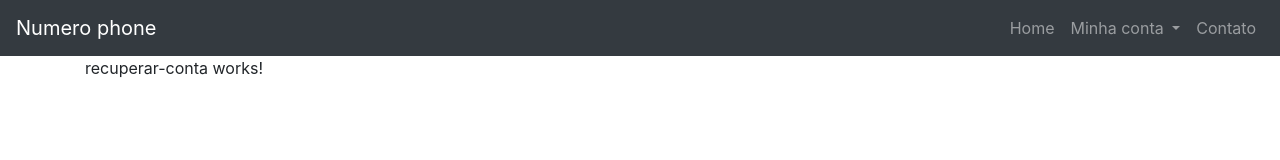
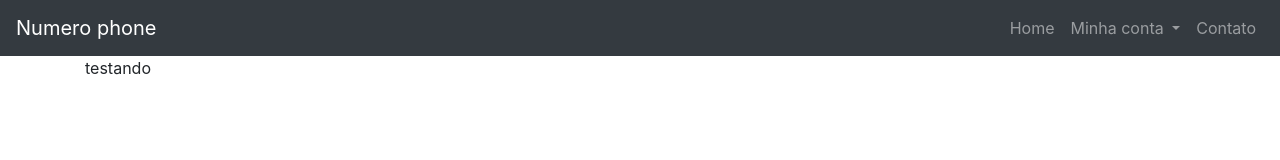
Before and after one commit to teoshg/TRBsite, an Angular app: page /recuperar in a window 1280 px wide. Shown: the top 160 px of the page. Built offline with nearby package versions, Linux system fonts and the light colour scheme.

Commit message:
testando

```diff
--- a/src/app/navmenu/login/login.component.html
+++ b/src/app/navmenu/login/login.component.html
@@ -43,6 +43,7 @@
                 </div>
             </form>
         </div>
+
         <div class="col-sm-6">
             <h5>Ainda não é cliente?</h5>
             <h6>Cadastre-se</h6>
--- a/src/app/navmenu/recuperar-conta/recuperar-conta.component.html
+++ b/src/app/navmenu/recuperar-conta/recuperar-conta.component.html
@@ -1 +1,2 @@
-<p>recuperar-conta works!</p>
+
+<p> testando </p>
```
